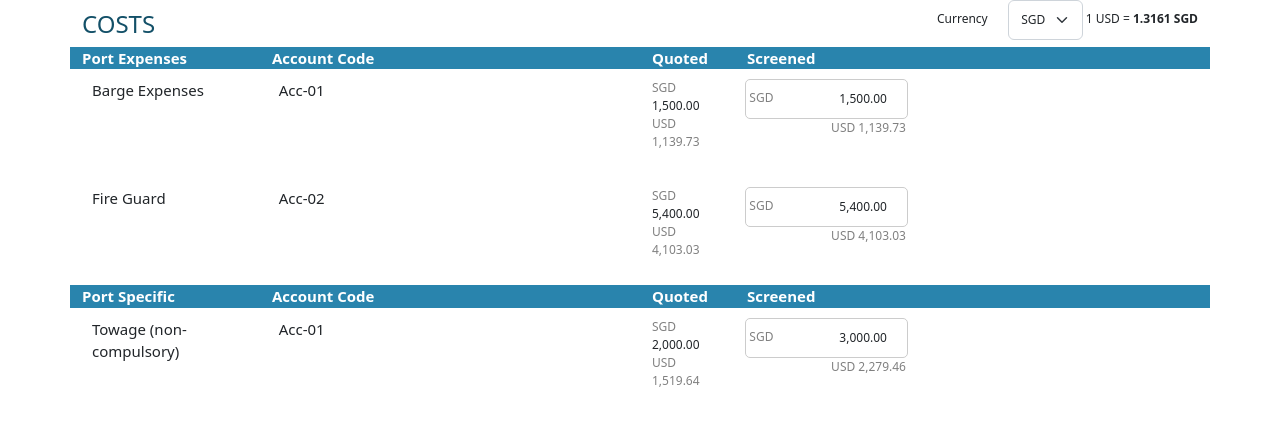
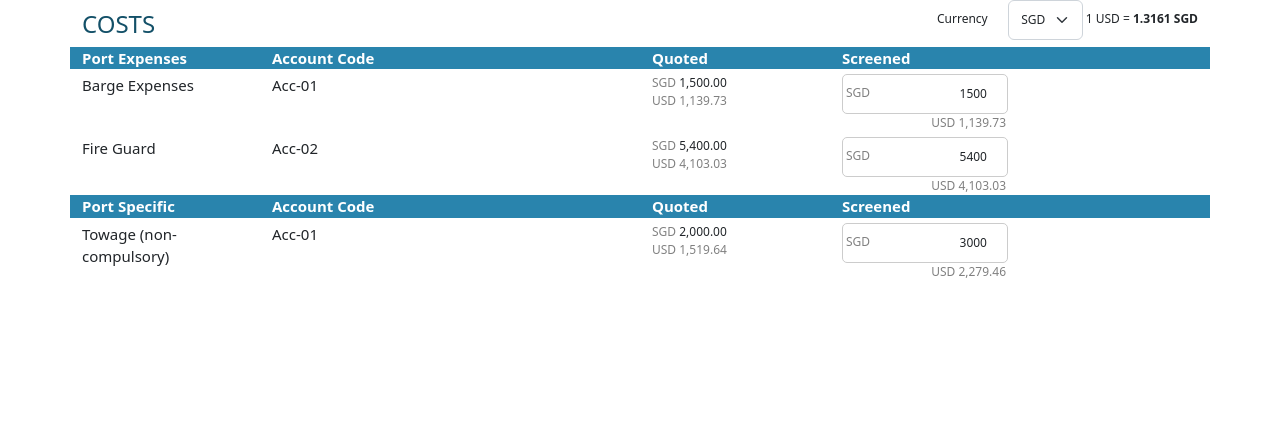
Before and after one commit to anishkumar92/voyage-cost, an Angular app: page / in a window 1280 px wide. Shown: the top 426 px of the page. Built offline with nearby package versions, Linux system fonts and the light colour scheme.

Commit message:
Implemented two way data binding for editable field

```diff
--- a/src/app/cost/cost.component.html
+++ b/src/app/cost/cost.component.html
@@ -1,10 +1,7 @@
 <div class="container">
     <div class="row align-items-start">
-      <div class="col-sm-2">
+      <div class="col-9">
         <h3 class="heading">COSTS</h3>
-      </div>
-      <div class="col-sm-7">
-
       </div>
       <div class="col-3 justify-content-end samerow">
         <div class="row">
@@ -24,14 +21,14 @@
     <div class="row card-header align-items-start">
         <div class="col-2">{{cost.name}}</div>
         <div class="col-4">Account Code</div>
-        <div class="col-1">Quoted</div>
+        <div class="col-2 ">Quoted</div>
         <div class="col-2">Screened</div>
-        <div class="col-3"></div>
+        <div class="col-4"></div>
     </div>
     <div *ngFor="let costItem of cost.costItems; let k = index" class="row card-content align-items-start">
         <div class="col-2">{{costItem.name}}</div>
         <div class="col-4">{{costItem.costItemAlias.accountingCode}}</div>
-        <div class="col-1 small-text">
+        <div class="col-2 small-text">
             <div class="row"><p class="mb-0"> <span style="color: grey">{{sourceCurrency}}</span> {{convertCurrency(costItem.costs[0].amount,initialCurrency,sourceCurrency) | number:'1.2-2'}}</p></div>
             <div class="row grey"><p>{{baseCurrency}} {{convertCurrency(convertCurrency(costItem.costs[0].amount,initialCurrency,sourceCurrency),sourceCurrency,baseCurrency) | number:'1.2-2'}}</p></div>
         </div>
@@ -40,13 +37,13 @@
 
                 <div class="currency-wrap">
                     <span class="currency-code">{{sourceCurrency}}</span>
-                    <input type="text" class="form-control text-currency"  value="{{convertCurrency(costItem.costs[1].amount,initialCurrency,sourceCurrency) | number:'1.2-2'}}" aria-label="Amount (to the nearest dollar)">
+                    <input id="screened" class="form-control text-currency" [(ngModel)]="costItem.costs[1].amount" value="{{convertCurrency(costItem.costs[1].amount,initialCurrency,sourceCurrency)}}" aria-label="Amount (to the nearest dollar)">
                 </div>
             </div>
             <div class="row small-bottom-text grey"> {{baseCurrency}} {{convertCurrency(convertCurrency(costItem.costs[1].amount,initialCurrency,sourceCurrency),sourceCurrency,baseCurrency) | number:'1.2-2'}}</div>
 
           </div>
-        <div class="col-3"></div>
+        <div class="col-4"></div>
     </div>
   </ng-container>
   </div>
--- a/src/app/cost/cost.component.scss
+++ b/src/app/cost/cost.component.scss
@@ -48,6 +48,7 @@
 .currency-wrap{
     position:relative;
     font-size: 12px;
+    min-width: 100px;
 }
 
 .currency-code{
@@ -71,7 +72,7 @@
 
 .card-content{
     background-color: white;
-    padding: 10px;
+    padding-top: 5px;
     font-size: 15px;
 }
 
```
Also changed, not shown: src/app/cost/cost.component.ts (+1 -8 lines).
